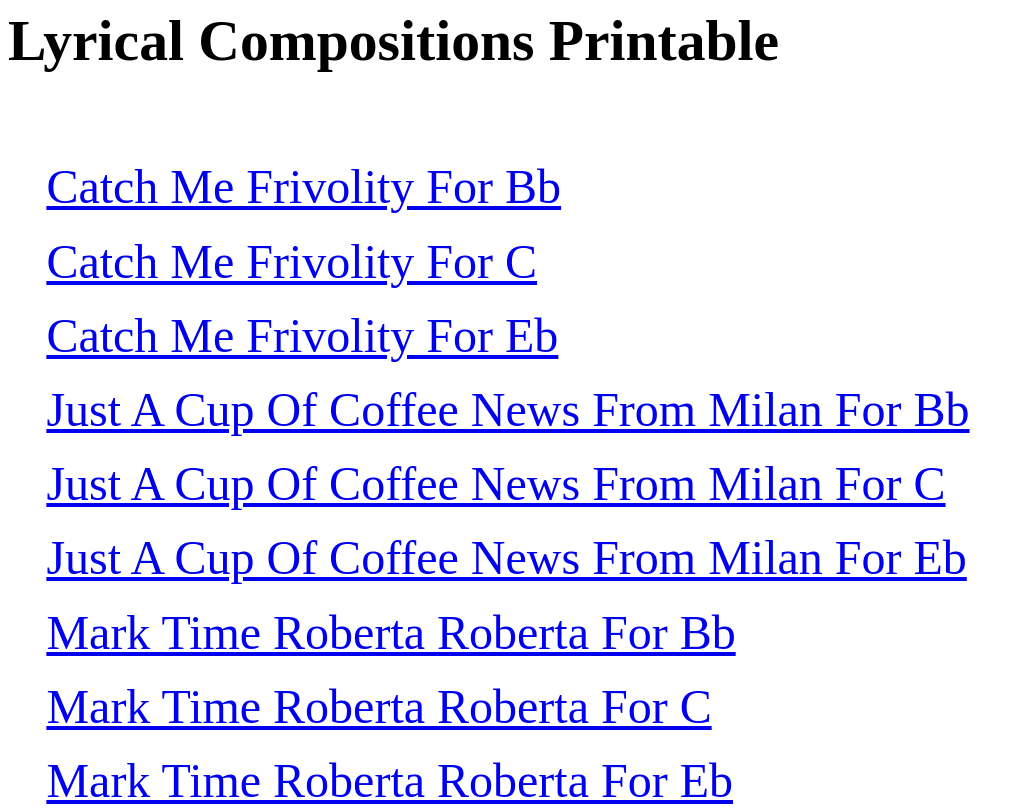
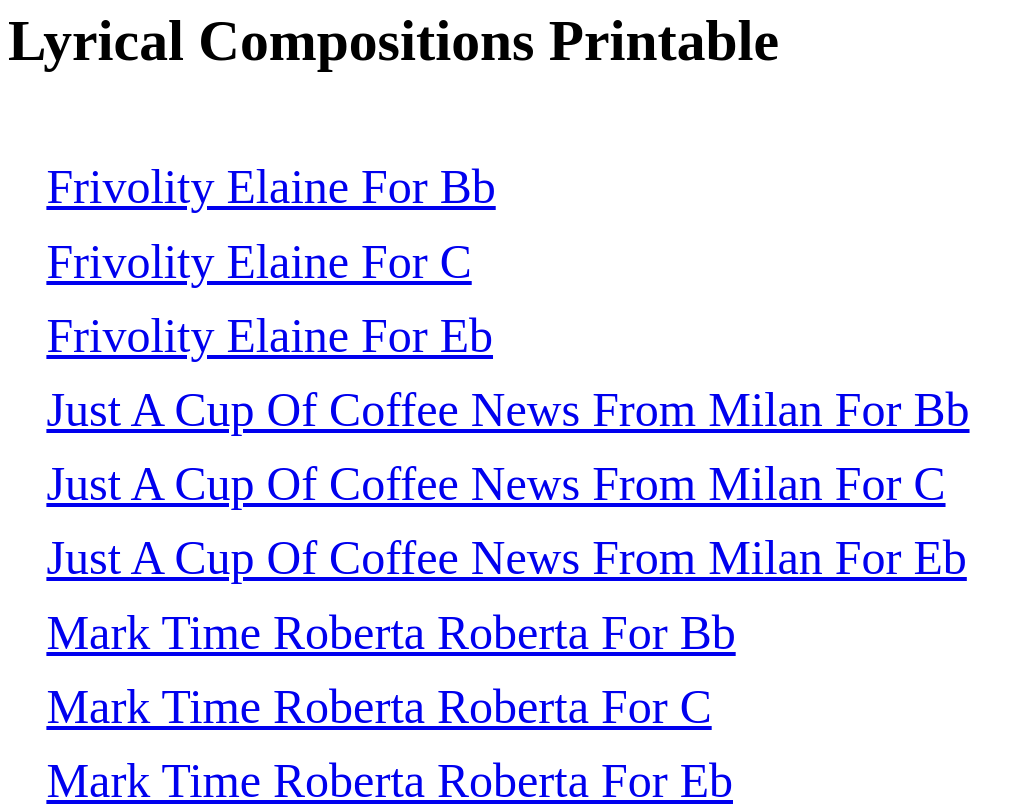
Before and after one commit to flaminghakama/lyrical-compositions-pdf, a plain HTML site: page printable/index.html in a window 1280 px wide. Shown: the top 810 px of the page, without its empty margins (0-1024 px from the left). Drawn offline with Linux system fonts and the light colour scheme.

Commit message:
printable files

```diff
--- a/printable/index.html
+++ b/printable/index.html
@@ -31,9 +31,9 @@
     </style>
     <h2>Lyrical Compositions Printable</h2>
     <ul>
-        <li><a href='catch-me-frivolity-for-Bb.pdf'>Catch Me Frivolity For Bb</a></li>
-        <li><a href='catch-me-frivolity-for-C.pdf'>Catch Me Frivolity For C</a></li>
-        <li><a href='catch-me-frivolity-for-Eb.pdf'>Catch Me Frivolity For Eb</a></li>
+        <li><a href='frivolity-elaine-for-Bb.pdf'>Frivolity Elaine For Bb</a></li>
+        <li><a href='frivolity-elaine-for-C.pdf'>Frivolity Elaine For C</a></li>
+        <li><a href='frivolity-elaine-for-Eb.pdf'>Frivolity Elaine For Eb</a></li>
         <li><a href='just-a-cup-of-coffee-news-from-milan-for-Bb.pdf'>Just A Cup Of Coffee News From Milan For Bb</a></li>
         <li><a href='just-a-cup-of-coffee-news-from-milan-for-C.pdf'>Just A Cup Of Coffee News From Milan For C</a></li>
         <li><a href='just-a-cup-of-coffee-news-from-milan-for-Eb.pdf'>Just A Cup Of Coffee News From Milan For Eb</a></li>
```
Also changed, not shown: 3 other files.
